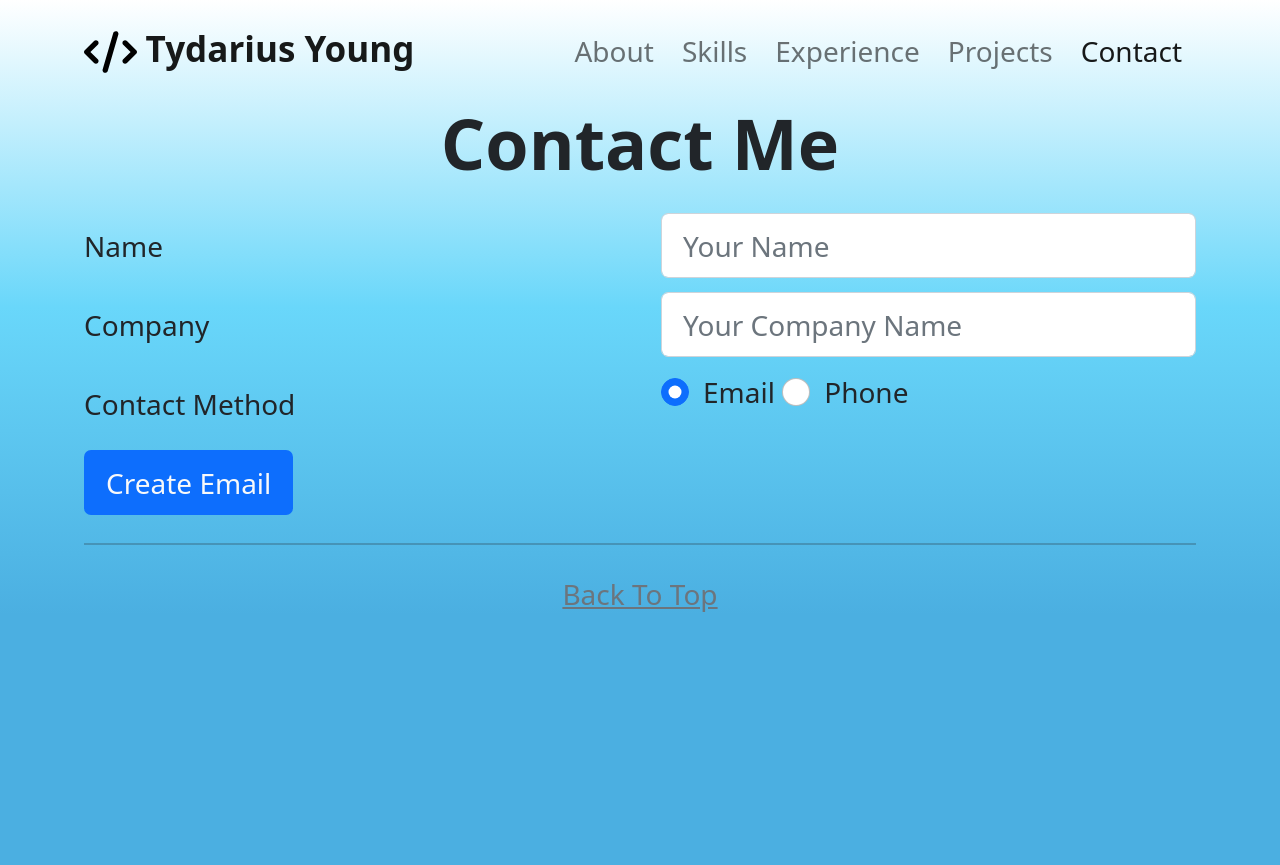
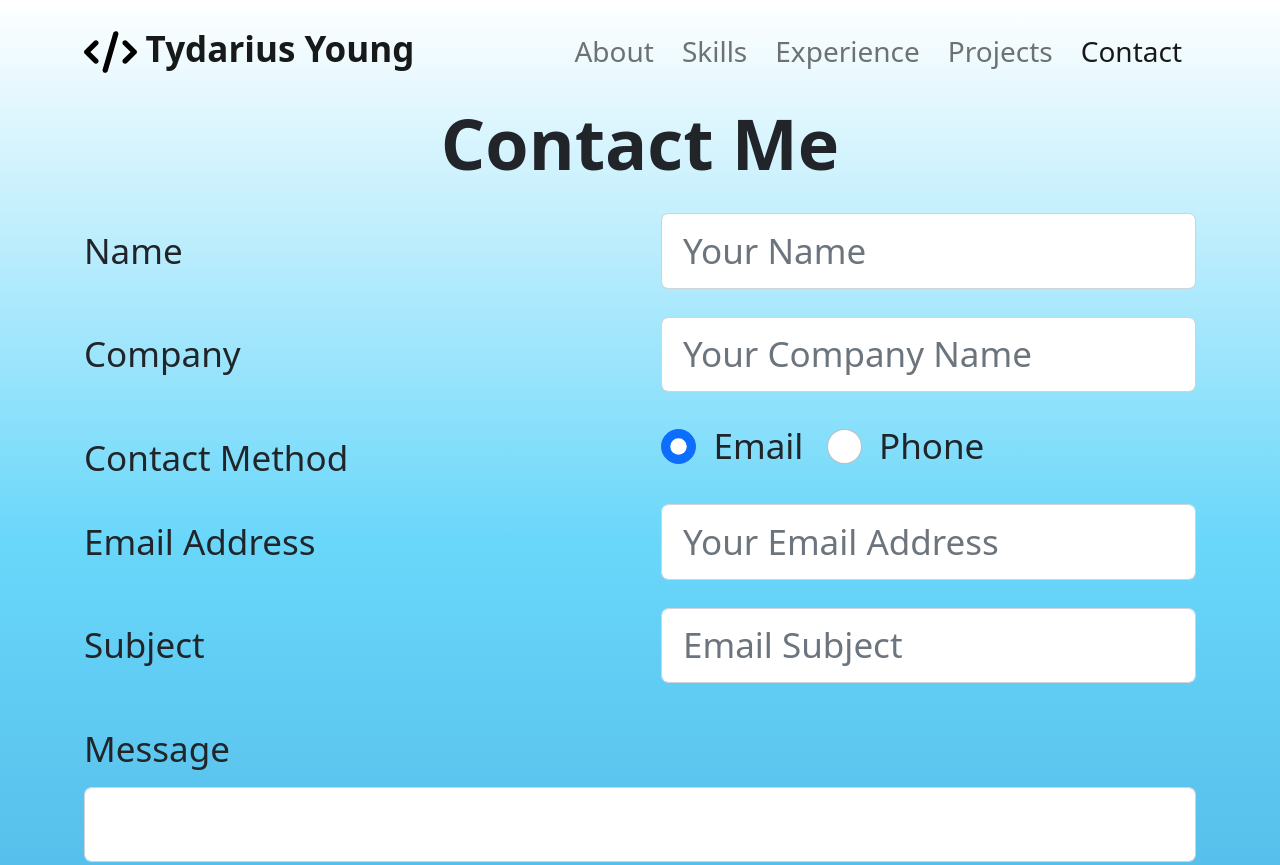
Before and after one commit to ty-portfolio/ty-portfolio.github.io, a plain HTML site: page contact.html in a window 1280 px wide. Shown: the top 865 px of the page. Before the commit the page ends 800 px from the top, so only its background shows below. Drawn offline with nearby package versions, Linux system fonts and the light colour scheme.

Commit message:
Added JavaScript Changes to Contact Form and Finished Portfolio MVP

```diff
--- a/contact.html
+++ b/contact.html
@@ -11,6 +11,8 @@
         <script src="https://cdn.jsdelivr.net/npm/bootstrap@5.1.3/dist/js/bootstrap.bundle.min.js" integrity="sha384-ka7Sk0Gln4gmtz2MlQnikT1wXgYsOg+OMhuP+IlRH9sENBO0LRn5q+8nbTov4+1p" crossorigin="anonymous"></script>
         <!-- Portfolio General Style Sheet -->
         <link href="css/portfolio-style.css" rel="stylesheet">
+        <!-- Contact Form JavaScript -->
+        <script src="js/contact.js"></script>
     </head>
     <body class="background-gradient px-5">
         <header>
@@ -45,34 +47,46 @@
             <h1 class="pb-2 text-center fw-bold" id="page-heading">Contact Me</h1>
         </header>
 
-        <main>
+        <main class="fs-5">
             <form>
                 <div class="row">
                     <label for="name" class="col-lg-6 col-form-label">Name</label>
-                    <div class="col-lg-6 mb-2">
-                        <input id="name" class="form-control" type="text" placeholder="Your Name" required>
+                    <div class="col-lg-6 mb-3">
+                        <input id="name" class="form-control fs-5" type="text" placeholder="Your Name" required>
                     </div>
 
                     <label for="companyName" class="col-lg-6 col-form-label">Company</label>
-                    <div class="col-lg-6 mb-2">
-                        <input id="companyName" class="form-control" type="text" placeholder="Your Company Name" required>
+                    <div class="col-lg-6 mb-3">
+                        <input id="companyName" class="form-control fs-5" type="text" placeholder="Your Company Name" required>
                     </div>
 
                     <label for="contactMethod" class="col-lg-6 col-form-label">Contact Method</label>
-                    <div class="col-lg-6 mb-2">
-                        <div class="form-check d-inline-block">
-                            <input class="form-check-input" type="radio" name="contactMethod" id="contactMethodEmail" checked>
+                    <div class="col-lg-6 mb-3">
+                        <div class="form-check d-inline-block me-2">
+                            <input class="form-check-input" type="radio" name="contactMethod" id="contactMethodEmail" onchange="updateContactInfo()" checked>
                             <label class="form-check-label" for="contactMethodEmail">Email</label>
                         </div>
                         <div class="form-check d-inline-block">
-                            <input class="form-check-input" type="radio" name="contactMethod" id="contactMethodPhone">
+                            <input class="form-check-input" type="radio" name="contactMethod" id="contactMethodPhone" onchange="updateContactInfo()">
                             <label class="form-check-label" for="contactMethodPhone">Phone</label>
                         </div>
                     </div>
+
+                    <label id="contactInfoLabel" for="contactInfo" class="col-lg-6 col-form-label">Email Address</label>
+                    <div class="col-lg-6 mb-3">
+                        <input id="contactInfo" class="form-control fs-5" type="email" placeholder="Your Email Address" required>
+                    </div>
+
+                    <label for="emailSubject" class="col-lg-6 col-form-label">Subject</label>
+                    <div class="col-lg-6 mb-3">
+                        <input id="emailSubject" class="form-control fs-5" type="text" placeholder="Email Subject" required>
+                    </div>
                 </div>
 
+                <label for="emailMessage" class="col-form-label">Message</label>
+                <input id="emailMessage" class="form-control fs-5 mb-3" type="text">
 
-                <input class="btn bg-primary text-light mt-2" type="submit" value="Create Email">
+                <input class="btn bg-primary text-light mt-3" type="submit" value="Create Email">
             </form>
         </main>
 
--- /dev/null
+++ b/js/contact.js
@@ -0,0 +1,11 @@
+function updateContactInfo() {
+    if (document.getElementById('contactMethodEmail').checked) {
+        document.getElementById('contactInfoLabel').innerText = 'Email Address';
+        document.getElementById('contactInfo').type = 'email';
+        document.getElementById('contactInfo').placeholder = 'Your Email Address';
+    } else {
+        document.getElementById('contactInfoLabel').innerText = 'Phone Number';
+        document.getElementById('contactInfo').type = 'tel';
+        document.getElementById('contactInfo').placeholder = 'Your Phone Number';
+    }
+}
```
